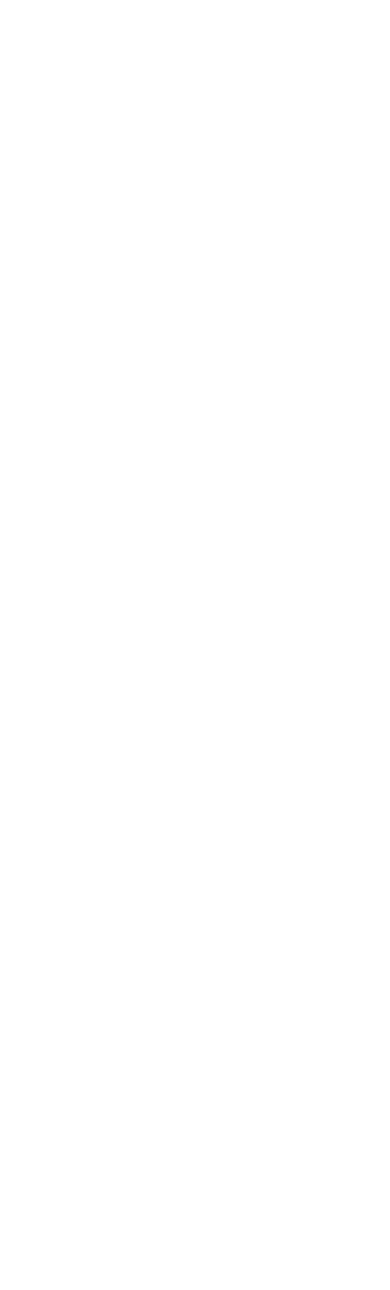
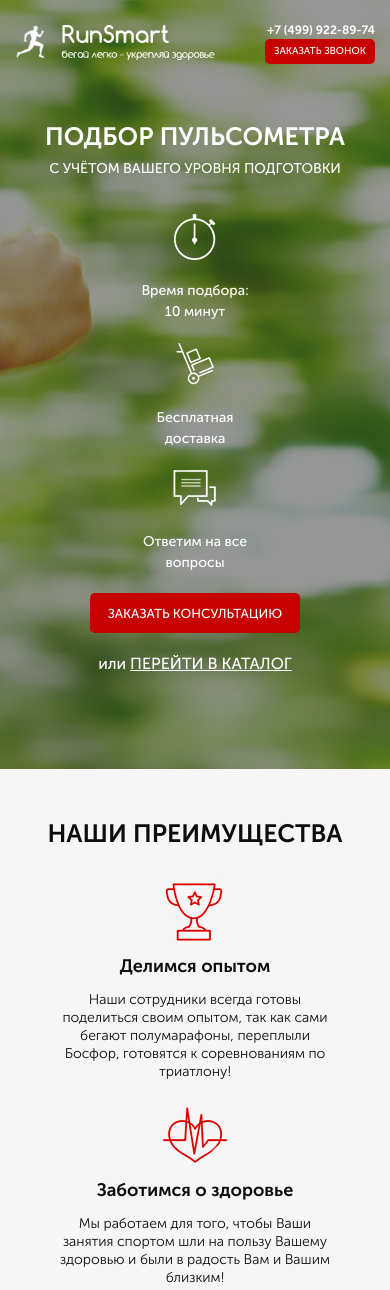
Before and after one commit to terebator228/Pulse1, a website: page src/index.html in a window 390 px wide. Shown: the top 1290 px of the page. Before the commit the page ends 844 px from the top, so only its background shows below. Drawn offline with Linux system fonts and the light colour scheme.

Commit message:
pulse_step1

```diff
--- /dev/null
+++ b/src/css/blocks/header.min.css
@@ -0,0 +1 @@
+.header{display:flex;justify-content:space-between;align-items:center}
--- a/src/index.html
+++ b/src/index.html
@@ -6,11 +6,82 @@
     <meta name="viewport" content="width=device-width, initial-scale=1.0">
     <title>Pulse</title>
     <link rel="stylesheet" href="css/bootstrap-reboot.min.css">
-    <link rel="stylesheet" href="css/bootstrap-grid.min.css">
     <link rel="stylesheet" href="css/fonts.css">
-    <link rel="stylesheet" href="css/style.css">
+    <link rel="stylesheet" href="css/style.min.css">
 </head>
 <body>
+    <div class="promo">
+        <div class="container">
+            <header class="header header_margin">
+                <a href="#" class="header__logo">
+                    <img src="img/running-man.png" alt="">
+                </a>
+                <div class="header__official">
+                    Официальный представитель
+                    <span>Garmin, Polar, Suunto</span>
+                </div>
+                <div class="header__contacts">
+                    <a href="tel:+74999228974" class="header__phone">+7 (499) 922-89-74</a>
+                    <button class="button">
+                        заказать звонок
+                    </button>
+                </div>
+            </header>
 
+            <div class="promo__wrapper">
+                <h1 class="promo__header">Подбор пульсометра</h1>
+                <h2 class="promo__subheader">с учётом Вашего уровня подготовки</h2>
+
+                <div class="promo__icons">
+                    <div class="promo__icon">
+                        <img src="icons/timer.png" alt="timer">
+                        Время подбора:
+                        10 минут
+                    </div>
+                    <div class="promo__icon">
+                        <img src="icons/cart.png" alt="cart">
+                        Бесплатная
+                        доставка
+                    </div>
+                    <div class="promo__icon">
+                        <img src="icons/messages.png" alt="messages">
+                        Ответим
+                        на все вопросы
+                    </div>
+                </div>
+                <button class="button button_main">заказать кОНСУЛЬТАЦИЮ</button>
+                <div class="promo__link">
+                    или
+                    <a href="#">ПЕРЕЙТИ В КАТАЛОГ</a>
+                </div>
+
+            </div>
+
+        </div>
+    </div>
+
+    <div class="advantages">
+        <div class="container">
+            <h2 class="advantages__header">НАШИ ПРЕИМУЩЕСТВА</h2>
+
+            <div class="advantages__wrapper">
+                <div class="advantages__item">
+                    <img src="icons/cup.png" alt="cup">
+                    <span>Делимся опытом</span>
+                    Наши сотрудники всегда готовы поделиться своим опытом, так как сами бегают полумарафоны, переплыли Босфор, готовятся к соревнованиям по триатлону!
+                </div>
+                <div class="advantages__item">
+                    <img src="icons/heart.png" alt="heart">
+                    <span>Заботимся о здоровье</span>
+                    Мы работаем для того, чтобы Ваши занятия спортом шли на пользу Вашему здоровью и были в радость Вам и Вашим близким!
+                </div>
+                <div class="advantages__item">
+                    <img src="icons/shoe.png" alt="shoe">
+                    <span>Учим бегать</span>
+                    Помогаем с обучением правильной технике бега! Дружим с крупнейшей школой бега в России - <a href="#">I LOVE RUNNING.</a>
+                </div>
+            </div>
+        </div>
+    </div>
 </body>
 </html>
--- /dev/null
+++ b/src/sass/blocks/_advantages.scss
@@ -0,0 +1,69 @@
+.advantages {
+    min-height: 473px;
+    padding: 70px 0 83px 0;
+    background-color: #F6F6F6;
+
+    &__header {
+        font-weight: 700;
+        font-size: 30px;
+        line-height: 30px;
+        text-align: center;
+        color: #0D0D0D;
+    }
+
+    &__wrapper {
+        display: flex;
+        justify-content: space-between;
+        margin-top: 60px;
+    }
+
+    &__item {
+        display: flex;
+        flex-direction: column;
+        width: 277px;
+        align-items: center;
+        text-align: center;
+        font-weight: 300;
+        font-size: 14px;
+        line-height: 18px;
+        color: #0D0D0D;
+        span {
+            padding: 35px 0 20px 0;
+            font-weight: 700;
+            font-size: 18px;
+            line-height: 29px;
+            color: #0D0D0D;
+        }
+        a {
+            color: #FF0000;
+            text-decoration: underline;
+        }
+    }
+}
+
+@media (max-width: 767px) {
+    .advantages {
+        padding: 50px 0 43px 0;
+        &__wrapper {
+            flex-direction: column;
+            align-items: center;
+            margin-top: 0px;
+        }
+
+        &__item {
+            margin-top: 20px;
+            span {
+                padding: 10px 0 10px 0;
+            }
+        }
+
+    }
+}
+
+@media (max-width: 767px) {
+    .advantages {
+        &__header {
+            font-size: 25px;
+        }
+    }
+}
--- /dev/null
+++ b/src/sass/blocks/_buttons.scss
@@ -0,0 +1,43 @@
+.button {
+    width: 153px;
+    height: 32px;
+    background: $main-color;
+    border-radius: 5px;
+    border: none;
+    font-weight: 500;
+    font-size: 12px;
+    line-height: 19px;
+    text-align: center;
+    text-transform: uppercase;
+    color: #FFFFFF;
+    &_main {
+        width: 303px;
+        height: 54px;
+        font-size: 16px;
+        font-weight: 500;
+        margin-top: 67px;
+    }
+}
+
+@media (max-width: 575px) {
+    .button {
+        width: 130px;
+        height: 25px;
+        font-size: 10px;
+        &_main {
+            width: 210px;
+            height: 40px;
+            font-size: 13px;
+            margin-top: 20px;
+        }
+    }
+}
+
+@media (max-width: 420px) {
+    .button {
+        width: 110px;
+        &_main {
+            width: 210px;
+        }
+    }
+}
--- /dev/null
+++ b/src/sass/blocks/_header.scss
@@ -0,0 +1,81 @@
+.header {
+    display: flex;
+    justify-content: space-between;
+    align-items: center;
+    &__logo {
+        width: 250px;
+        img {
+            width: 100%;
+        }
+    }
+    &__official {
+        font-weight: 500;
+        font-size: 12px;
+        line-height: 12px;
+        text-align: center;
+        color: #FFFFFF;
+        span {
+            display: block;
+            font-size: 18px;
+            line-height: 29px;
+        }
+    }
+    &__phone {
+        display: block;
+        font-weight: 700;
+        font-size: 18px;
+        text-align: right;
+        color: #FFFFFF;
+        text-decoration: none;
+        &:hover {
+            color: #fff
+        }
+    }
+    &__contacts {
+        display: flex;
+        flex-direction: column;
+        align-items: flex-end;
+    }
+}
+
+@media (max-width: 991px) {
+    .header {
+        &_margin {
+            margin: 0 15px;
+        }
+    }
+}
+
+@media (max-width: 767px) {
+    .header {
+        &__official {
+            display: none;
+        }
+    }
+}
+
+@media (max-width: 575px) {
+    .header {
+        &__phone {
+            font-size: 15px;
+        }
+
+        &__logo {
+            img {
+                width: 80%;
+            }
+        }
+    }
+}
+
+@media (max-width: 420px) {
+    .header {
+        &__phone {
+            font-size: 12px;
+        }
+
+        &__logo {
+            width: 90%;
+        }
+    }
+}
--- /dev/null
+++ b/src/sass/blocks/_promo.scss
@@ -0,0 +1,103 @@
+.promo {
+    min-height: 650px;
+    padding: 21px 0 93px 0;
+    background: url(../../bg/bg.png) center (center/cover) no-repeat;
+
+    &__wrapper {
+        display: flex;
+        flex-direction: column;
+        align-items: flex-end;
+        margin-top: 90px;
+    }
+
+    &__header {
+        font-weight: 700;
+        font-size: 42px;
+        line-height: 42px;
+        text-align: right;
+        text-transform: uppercase;
+        color: #FFFFFF;
+    }
+
+    &__subheader {
+        font-weight: 500;
+        font-size: 24px;
+        line-height: 24px;
+        text-align: right;
+        text-transform: uppercase;
+        color: #FFFFFF;
+        margin-top: 5px;
+    }
+
+    &__icons {
+        margin-top: 60px;
+        width: 425px;
+        display: flex;
+        justify-content: space-between;
+    }
+
+    &__icon {
+        width: 108px;
+        text-align: center;
+        color: #ffffff;
+        font-size: 14px;
+        font-weight: 500;
+        img {
+            display: block;
+            margin: 0 auto;
+            margin-bottom: 20px;
+        }
+    }
+
+    &__link {
+        font-weight: 500;
+        font-size: 16px;
+        line-height: 25px;
+        text-align: right;
+        color: #FFFFFF;
+        margin-top: 18px;
+        a {
+            text-decoration: underline;
+            text-transform: uppercase;
+            color: #ffffff;
+        }
+    }
+}
+
+@media (max-width: 991px) {
+    .promo {
+        min-height: 551px;
+        &__wrapper {
+            align-items: center;
+        }
+    }
+}
+
+@media (max-width: 575px) {
+    .promo {
+        min-height: 320px;
+        &__wrapper {
+            margin-top: 60px;
+        }
+
+        &__header {
+            font-size: 25px;
+            line-height: 25px;
+        }
+
+        &__subheader {
+            font-size: 14px;
+            line-height: 14px;
+        }
+
+        &__icons {
+            flex-direction: column;
+            align-items: center;
+            margin-top: 10px;
+        }
+
+        &__icon {
+            margin-top: 20px;
+        }
+    }
+}
--- a/src/sass/style.scss
+++ b/src/sass/style.scss
@@ -3,3 +3,13 @@
 * {
     font-family: 'Museo Sans Cyrl', sans-serif;
 }
+
+.container {
+    max-width: 950px;
+    margin: 0 auto;
+}
+
+@import 'blocks/promo';
+@import 'blocks/header';
+@import 'blocks/buttons';
+@import 'blocks/advantages';
```
Also changed, not shown: src/css/style.css (deleted), src/css/style.min.css.
